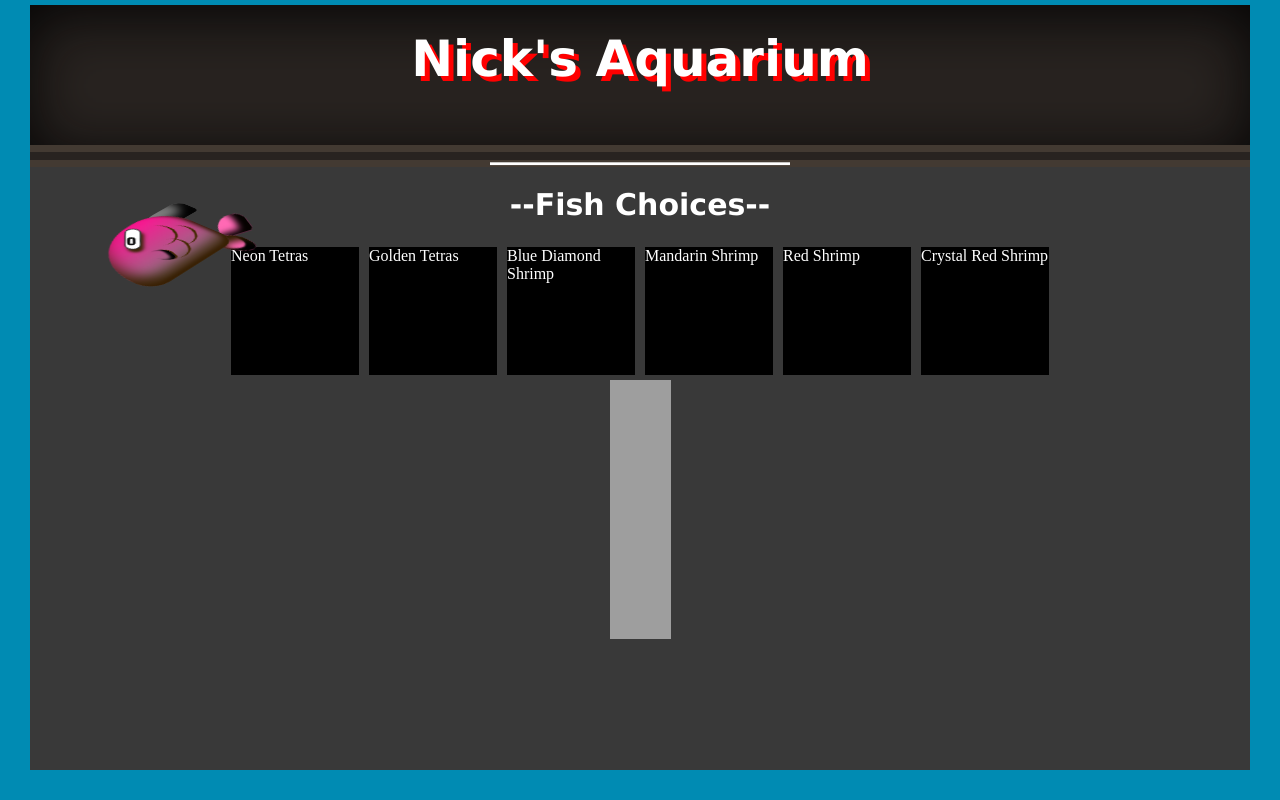
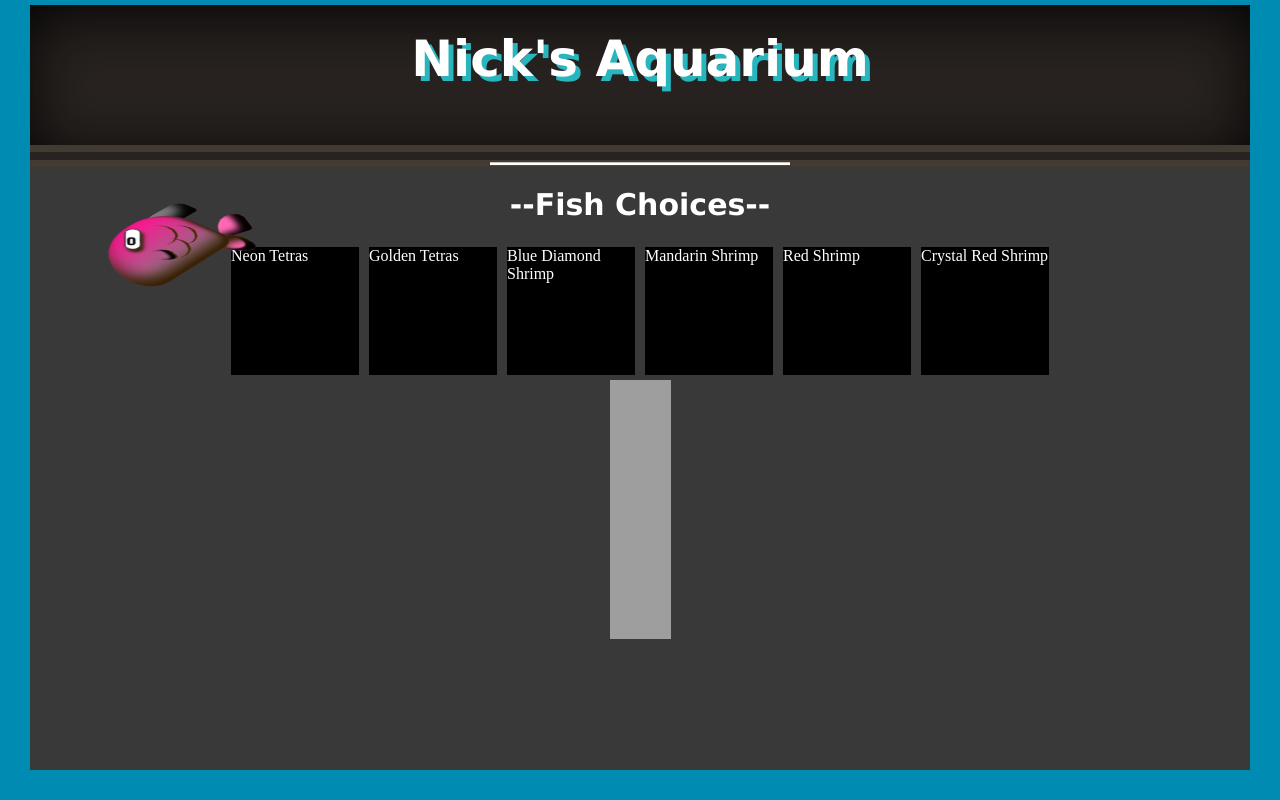
Before and after one commit to Nick-42nato/Websitejs, a plain HTML site: page index.html in a window 1280 px wide. Drawn offline with Linux system fonts and the light colour scheme; grey boxes are pictures that could not be loaded.

Commit message:
Update styles.css

```diff
--- a/styles.css
+++ b/styles.css
@@ -27,7 +27,7 @@ h2{
 	text-align: center;
 	font-family: Verdana;
 	font-size: 50px;
-	text-shadow: 5px 5px #FF0000;
+	text-shadow: 5px 5px #28B5BE;
 	color: white;
 }
 
```
